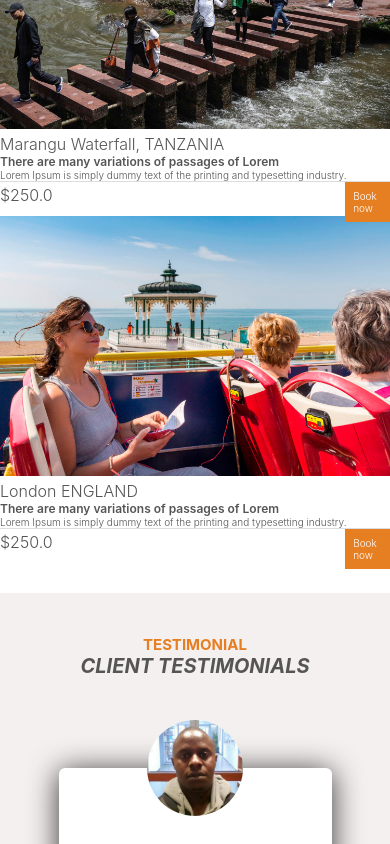
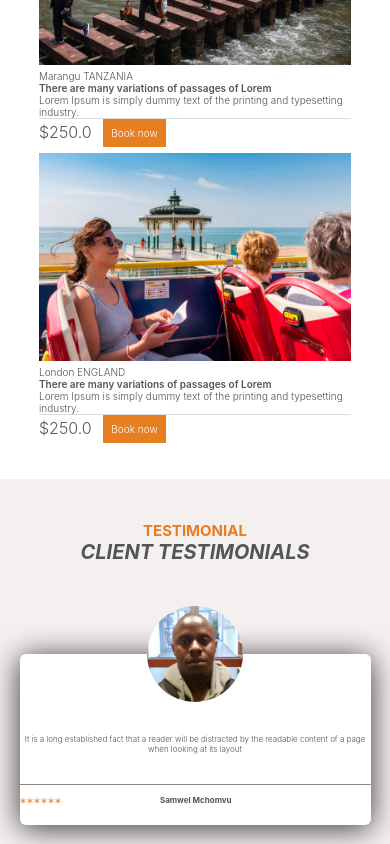
Before and after one commit to mchomvus4/project02, a React (Create React App) app: page / in a window 390 px wide. Shown: the part 2720-3564 px from the top of the page. Built offline with nearby package versions, Linux system fonts and the light colour scheme.

Commit message:
files updated

```diff
--- a/src/components/Activities/Activity.css
+++ b/src/components/Activities/Activity.css
@@ -81,7 +81,7 @@
 }
 
 /*small phones from 0 to 480px*/
-@media only screen and (max-width:480px){
+@media only screen and (max-width:500px){
 .activities-img{
    margin-top: 10px;
 }
@@ -90,6 +90,15 @@
          padding: 8px 8px;
          font-size: 10px;
          position: absolute;
-         margin-left: 75%;
+         margin-left: 3%;
+}
+.card-section{
+    margin: 10%;
+}
+.activity-place{
+    font-size: 10px;
+}
+.lorem-page{
+    font-size: 10px;
 }
 }
--- a/src/components/Activities/Activity.js
+++ b/src/components/Activities/Activity.js
@@ -11,11 +11,11 @@ function Activity() {
                 <h3 className="activity">Activities</h3>
                 <p className="top-activity">Trending Activities</p>
             </div>
-            <div className="row">
+            <div className="row card-section">
                 <div className="col span-1-of-3 bg-card">
                     <img src={activity01} alt="activity01" className="activities-img" />
                     <div>
-                        <p className="activity-place">Alaska, Nouth AMERICA</p>
+                        <p className="activity-place">Alaska AMERICA</p>
                         <p className="lorem-page">There are many variations of passages of Lorem </p>
                         <p className="ipsum">Lorem Ipsum is simply dummy text of the printing and typesetting industry.</p>
                     </div>
@@ -27,7 +27,7 @@ function Activity() {
                 <div className="col span-1-of-3 bg-card">
                     <img src={activity02} alt="activity02" className="activities-img" />
                     <div>
-                        <p className="activity-place">Marangu Waterfall, TANZANIA</p>
+                        <p className="activity-place">Marangu TANZANIA</p>
                         <p className="lorem-page">There are many variations of passages of Lorem </p>
                          <p className="ipsum">Lorem Ipsum is simply dummy text of the printing and typesetting industry.</p>
                     </div>
--- a/src/components/Testimonial/Testimonial.css
+++ b/src/components/Testimonial/Testimonial.css
@@ -57,6 +57,7 @@
     margin-top: -40px;
     margin-left: 40%;
     font-size: 17px;
+
 }
 .card-main{
     width: 70%;
@@ -64,6 +65,8 @@
 .testimonial-section{
     background-color:#f5f0f0;
     margin-top: 40px;
+    padding-bottom: 40px;
+
 
 
 }
@@ -92,6 +95,21 @@
 }
 
 /*small phones from 0 to 480px*/
-@media only screen and (max-width:480px){
-.name{ position: absolute;}
+@media only screen and (max-width:500px){
+.testimone-page{
+    font-size: 8px;
 }
+.card-main{
+   width: 90%;
+}
+.star{
+    font-size: 14px;
+    position: absolute;
+    margin-top: -30px;
+}
+.name{
+    margin-top: -30px;
+    margin-left: 40%;
+    font-size: 8px;
+}
+}
```
